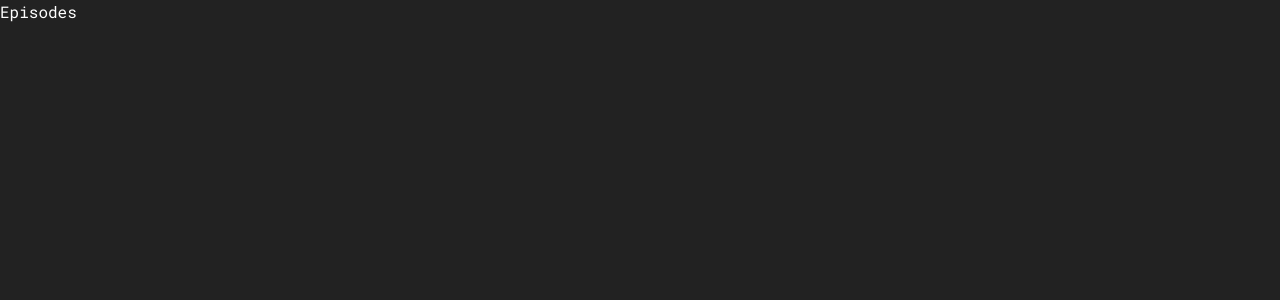
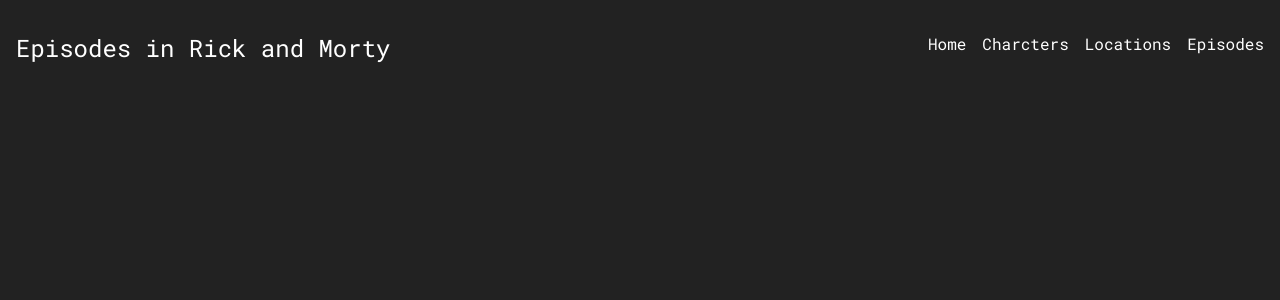
Before and after one commit to Berla1/rick-and-morty, a React (Vite) app: page /episodes in a window 1280 px wide. Shown: the top 300 px of the page. Built offline with nearby package versions, Linux system fonts and the light colour scheme.

Commit message:
adicionando header em todas as paginas

```diff
--- a/src/components/Header/index.tsx
+++ b/src/components/Header/index.tsx
@@ -14,7 +14,7 @@
           </div>
           <div className="flex gap-4">
             <LinkHeader to="/" texto="Home" />
-            <LinkHeader to="/charcters" texto="Charcters" />
+            <LinkHeader to="/characters" texto="Charcters" />
             <LinkHeader to="/locations" texto="Locations" />
             <LinkHeader to="/episodes" texto="Episodes" />
           </div>
--- a/src/pages/Character/index.tsx
+++ b/src/pages/Character/index.tsx
@@ -10,6 +10,9 @@
   status: string;
   species: string;
   gender: string;
+  origin: {
+    name: string;
+  }
 }
 
 const Character = () => {
--- a/src/pages/Episodes/index.tsx
+++ b/src/pages/Episodes/index.tsx
@@ -1,6 +1,10 @@
+import Header from "../../components/Header";
+
 const Episodes = () => {
     return (
-        <><h1>Episodes</h1></>
+       <>
+       <Header titulo="Episodes in Rick and Morty"/>
+       </>
     );
 }
 
--- a/src/pages/Location/index.tsx
+++ b/src/pages/Location/index.tsx
@@ -1,7 +1,9 @@
+import Header from "../../components/Header";
+
 const Location = () => {
     return (
     <>
-    <h1>Location</h1>
+        <Header titulo="Locations in Rick and Morty"/>
     </>
 );
 }
```
